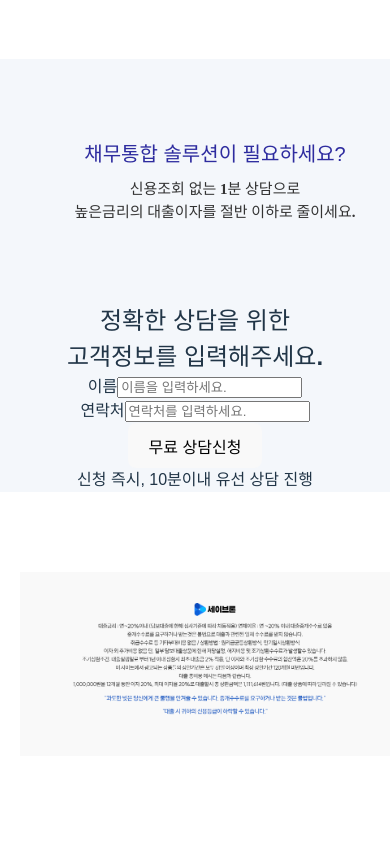
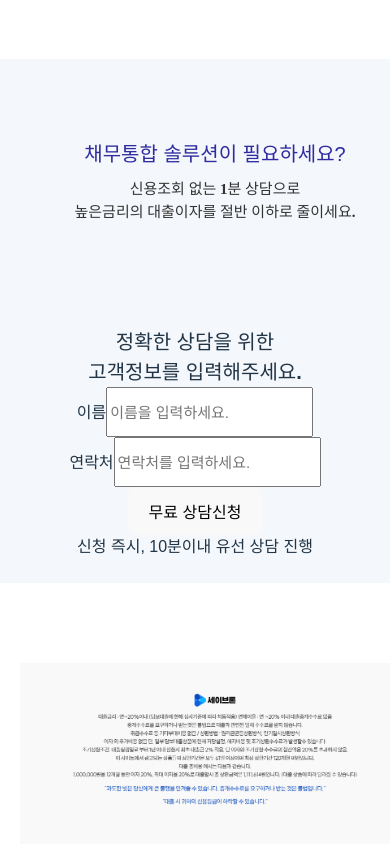
Before and after one commit to l1lsang/naran1234, a React (Vite) app: page / in a window 390 px wide. Shown: the part 2892-3736 px from the top of the page. Built offline with nearby package versions, Linux system fonts and the light colour scheme.

Commit message:
Update App.css

```diff
--- a/src/App.css
+++ b/src/App.css
@@ -524,9 +524,6 @@ display: flex;
 flex-direction: column;
 align-items: center;
 
-
-
-
   }
   .진행전,
   .진행후 {
@@ -661,6 +658,26 @@ padding-top: 25px;
 
 }
 
+@media (max-width: 768px) {
+  .박스 {
+    padding: 24px;
+    margin: 0 16px;
+  }
+
+  .박스 h2 {
+    font-size: 20px;
+  }
+
+  input {
+    font-size: 15px;
+    height: 44px;
+  }
+
+  .롱메 {
+    font-size: 16px;
+    height: 48px;
+  }
+}
 
 @media (max-width: 768px) {
   .table-wrapper {
```
